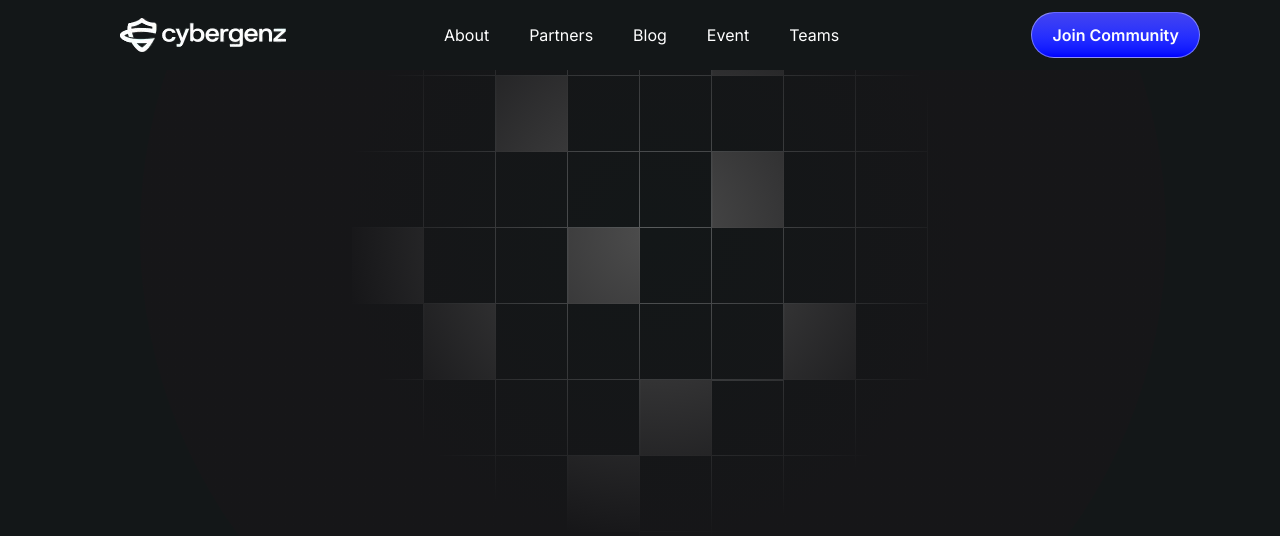
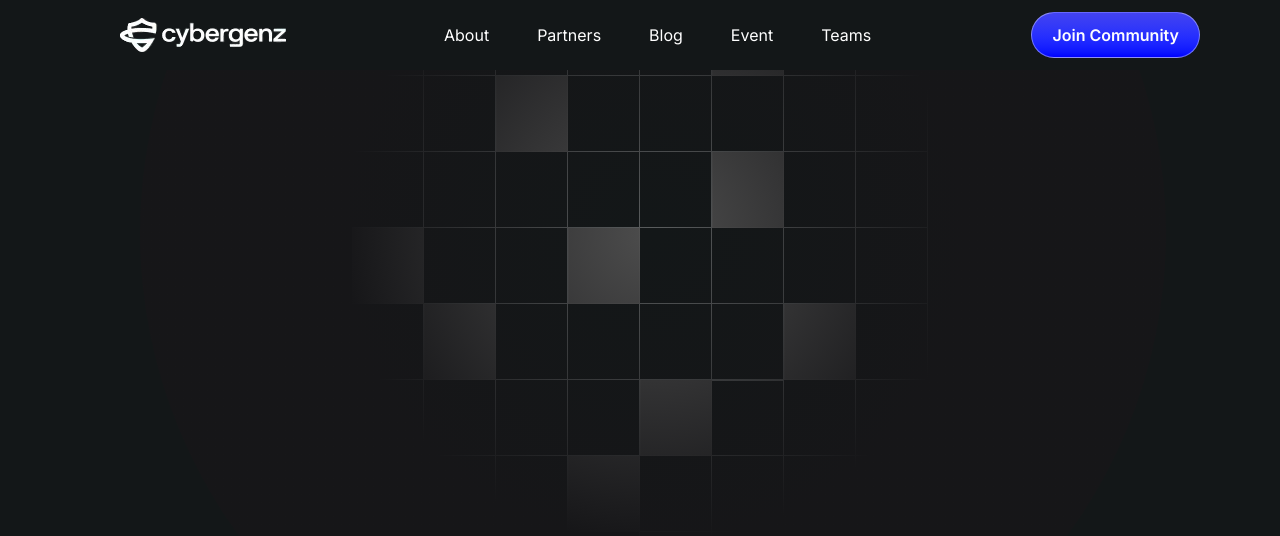
Before and after one commit to Ife-Banks/Cyber-GenZ, a React (Vite) app: page / in a window 1280 px wide. Shown: the top 536 px of the page. Built offline with nearby package versions, Linux system fonts and the light colour scheme.

Commit message:
Nav link gap added

```diff
--- a/src/components/nav.jsx
+++ b/src/components/nav.jsx
@@ -8,7 +8,7 @@ const navigate = () => {
                </a>
             </div>
             <div className='flex items-center w-[70%] justify-between'>
-                <ul className='flex gap-x-10'>
+                <ul className='flex gap-x-12'>
                     <li><a href="">About</a></li>
                     <li><a href="">Partners</a></li>
                     <li><a href="">Blog</a></li>
```
